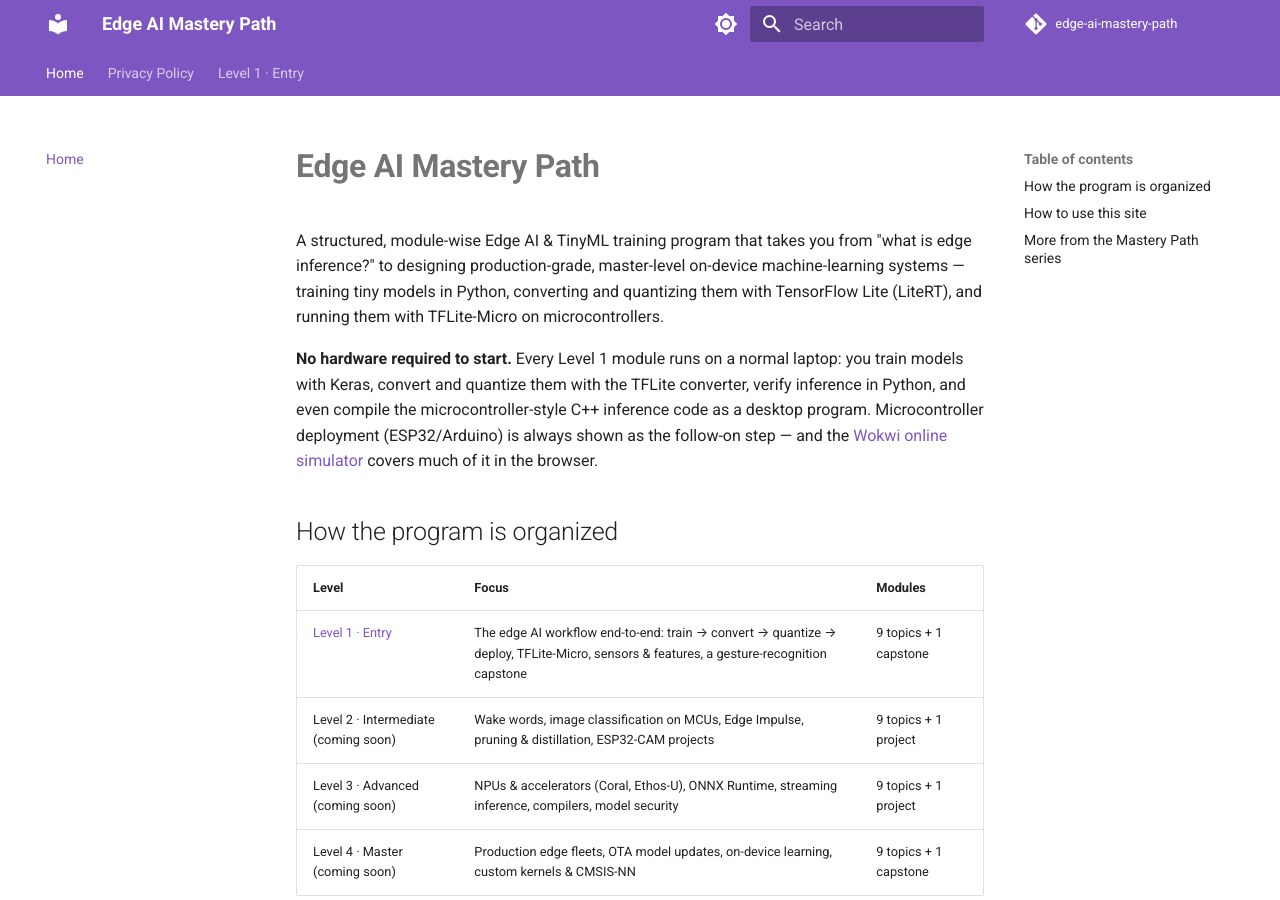
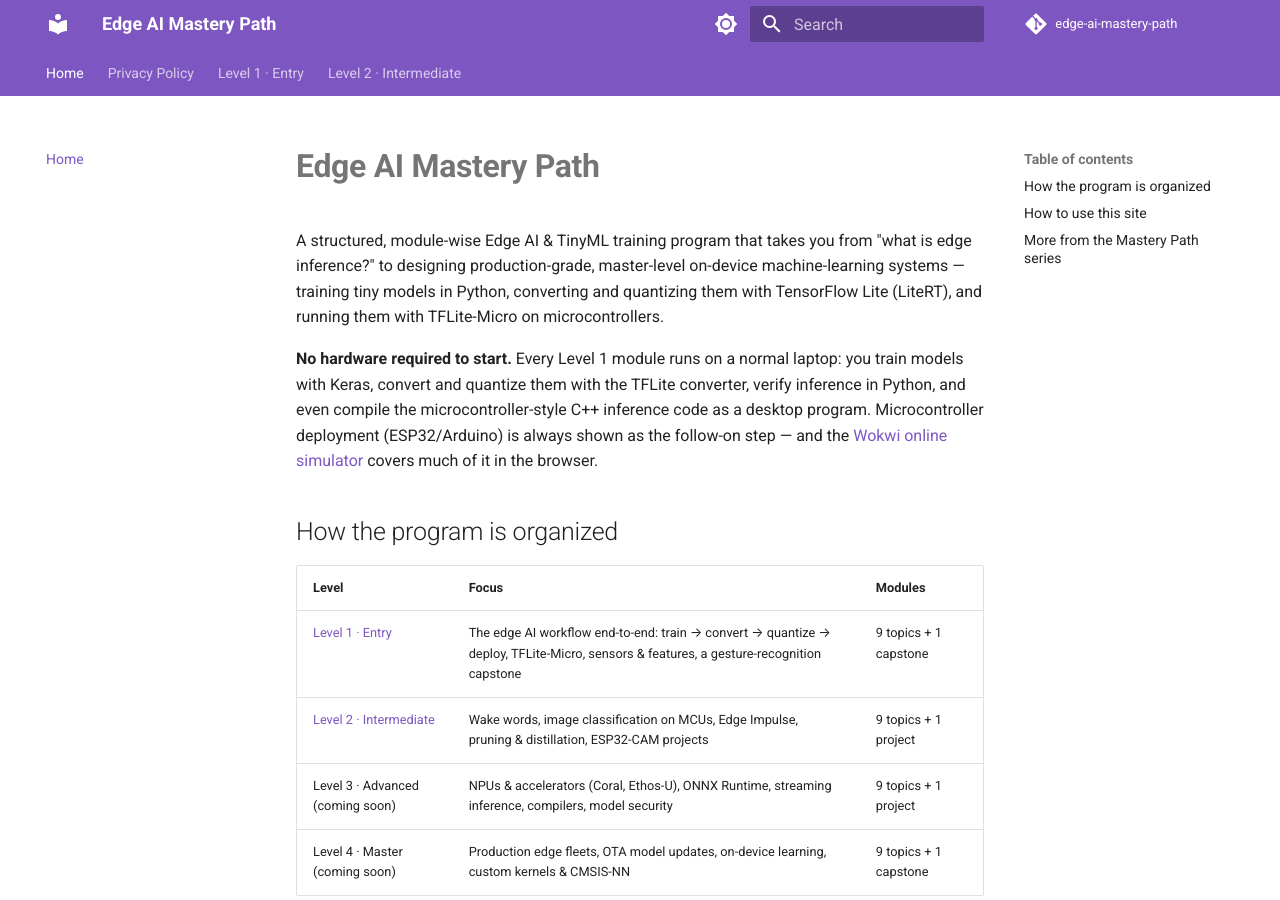
Before and after one commit to SIGILIPELLI/edge-ai-mastery-path, an MkDocs documentation site: the page built from docs/index.md, in a window 1280 px wide and 900 px high. Built offline with MkDocs 1.6.1 and Material for MkDocs 9.7.7, drawn with Linux system fonts in a browser that asks for light colours; comment, search, counter and statistics services are not loaded; part of the change alters nothing that is shown.

Commit message:
Restore finished level(s) to nav/sitemap/homepage
Co-Authored-By: Claude Opus 5 <noreply@anthropic.com>

```diff
--- a/docs/index.md
+++ b/docs/index.md
@@ -24,7 +24,7 @@ in the browser.
 | Level | Focus | Modules |
 |-------|-------|---------|
 | [Level 1 · Entry](level-1/index.md) | The edge AI workflow end-to-end: train → convert → quantize → deploy, TFLite-Micro, sensors & features, a gesture-recognition capstone | 9 topics + 1 capstone |
-| Level 2 · Intermediate (coming soon) | Wake words, image classification on MCUs, Edge Impulse, pruning & distillation, ESP32-CAM projects | 9 topics + 1 project |
+| [Level 2 · Intermediate](level-2/index.md) | Wake words, image classification on MCUs, Edge Impulse, pruning & distillation, ESP32-CAM projects | 9 topics + 1 project |
 | Level 3 · Advanced (coming soon) | NPUs & accelerators (Coral, Ethos-U), ONNX Runtime, streaming inference, compilers, model security | 9 topics + 1 project |
 | Level 4 · Master (coming soon) | Production edge fleets, OTA model updates, on-device learning, custom kernels & CMSIS-NN | 9 topics + 1 capstone |
 
--- a/mkdocs.yml
+++ b/mkdocs.yml
@@ -62,8 +62,19 @@ nav:
       - "08 · Sensors & Feature Extraction": level-1/08-sensors-feature-extraction.md
       - "09 · Evaluating & Debugging Edge Models": level-1/09-evaluating-debugging.md
       - "10 · Capstone — Gesture Recognition": level-1/10-capstone-gesture-recognition.md
+  - "Level 2 · Intermediate":
+      - Overview: level-2/index.md
+      - "Audio Wake Words & Keyword Spotting": level-2/01-audio-wake-words.md
+      - "Image Classification on Microcontrollers": level-2/02-image-classification-mcu.md
+      - "Edge Impulse End-to-End Workflows": level-2/03-edge-impulse-workflows.md
+      - "Data Collection & Dataset Design": level-2/04-data-collection-datasets.md
+      - "Model Pruning & Knowledge Distillation": level-2/05-pruning-distillation.md
+      - "Quantization-Aware Training": level-2/06-quantization-aware-training.md
+      - "ESP32-CAM Vision Projects": level-2/07-esp32-cam-projects.md
+      - "Person Detection (Visual Wake Words)": level-2/08-person-detection.md
+      - "Optimizing Memory & Latency on MCUs": level-2/09-memory-latency-optimization.md
+      - "Project — Voice-Controlled Device": level-2/10-project-voice-controlled-device.md
 # --- auto-pruned stub levels (see AdSense low-value-content fix) ---
 exclude_docs: |
-  level-2/*.md
   level-3/*.md
   level-4/*.md
```
